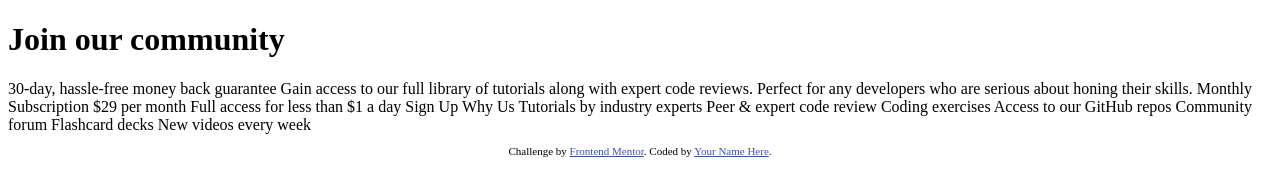
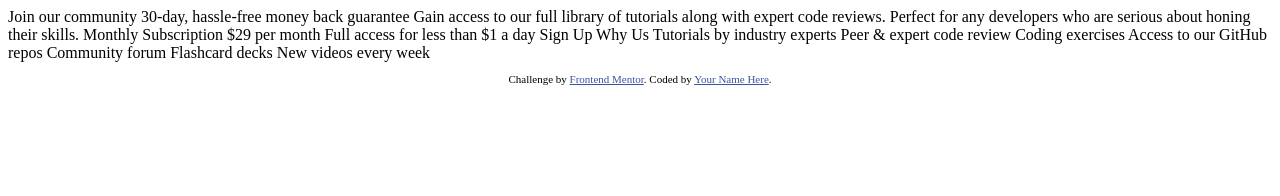
Before and after one commit to shawnpursley/frendment-single-price-grid-component, a plain HTML site: page index.html in a window 1280 px wide. Drawn offline with Linux system fonts and the light colour scheme.

Commit message:
removed header

```diff
--- a/index.html
+++ b/index.html
@@ -15,7 +15,7 @@
   </style>
 </head>
 <body>
-  <h1>Join our community</h1>
+  Join our community
 
   30-day, hassle-free money back guarantee
 
```
